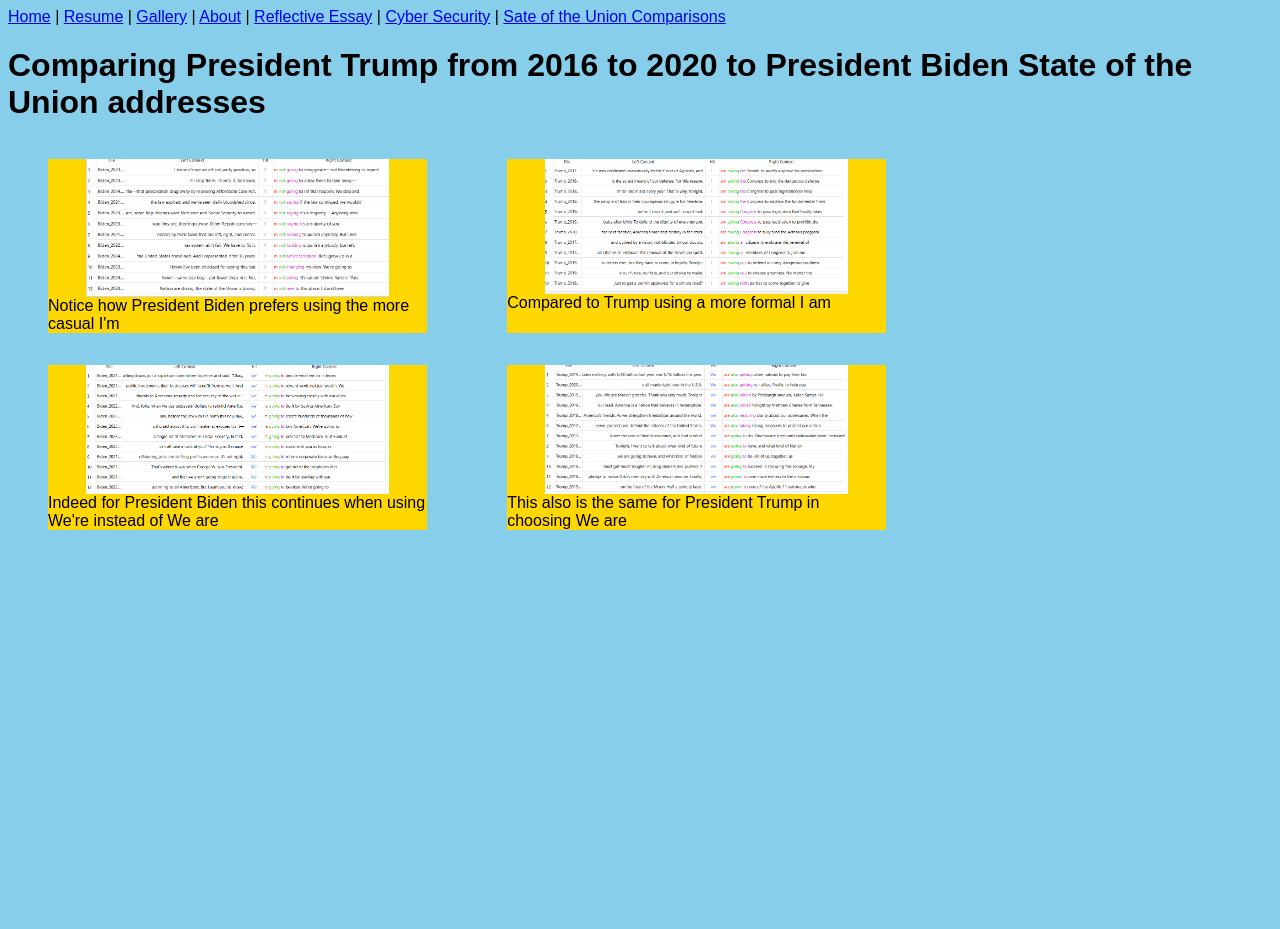
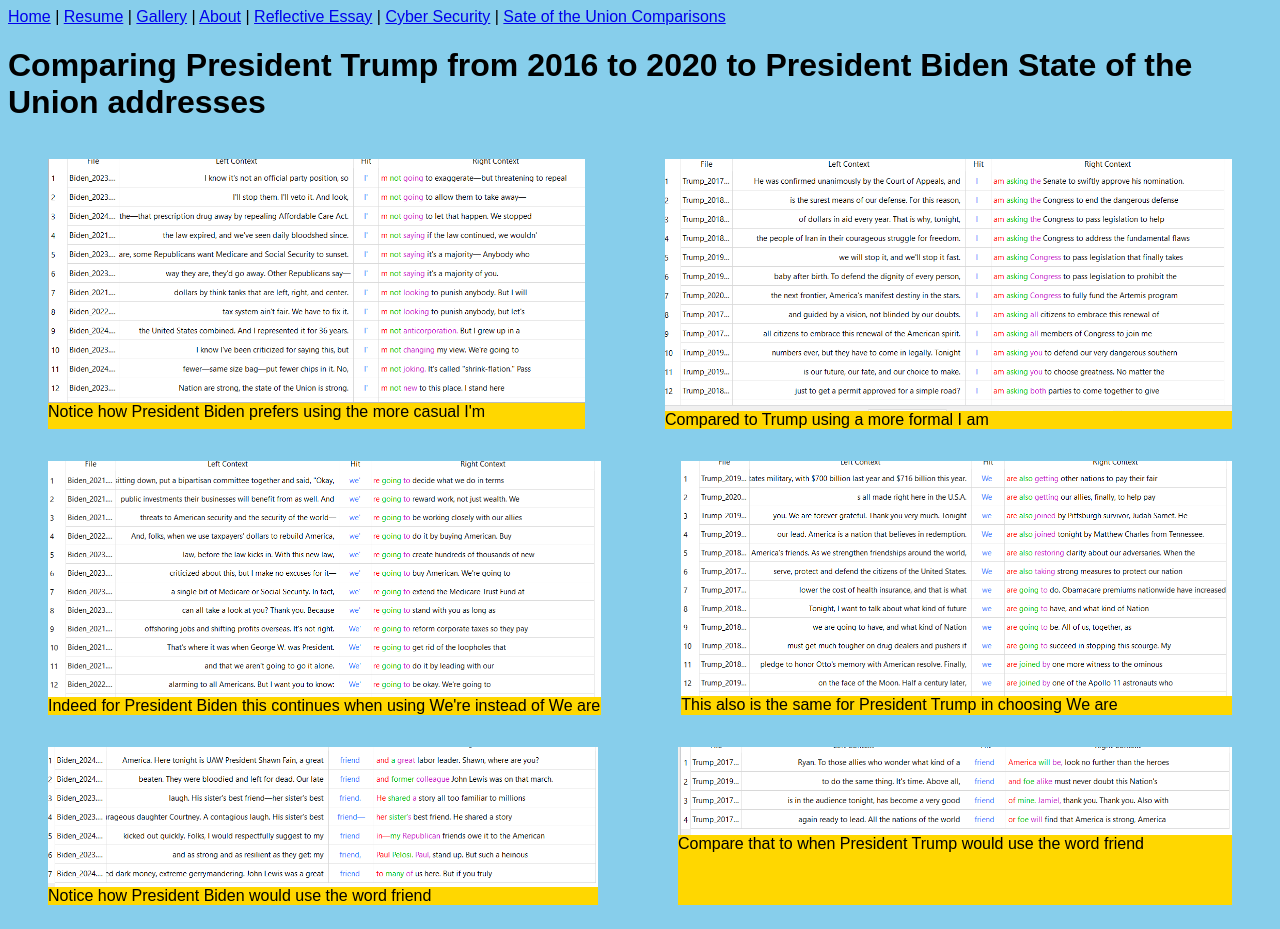
Before and after one commit to ACPSU/portfolio, a plain HTML site: page docs/sou_compare.html in a window 1280 px wide. Before the commit the page ends 800 px from the top, so only its background shows below. Drawn offline with Linux system fonts and the light colour scheme.

Commit message:
fixed the small image issue

```diff
--- a/docs/sou_compare.html
+++ b/docs/sou_compare.html
@@ -33,6 +33,15 @@
                 <figcaption>This also is the same for President Trump in choosing We are</figcaption>
             </figure>
         </div>
-
+        <div class="flex">
+            <figure>
+                <img src="images/Biden_friend.png" alt="President Biden Using the word Friend" class="center"/>
+                <figcaption>Notice how President Biden would use the word friend</figcaption>
+            </figure>
+            <figure>
+                <img src="images/Trump_friend.png" alt="President Trump Using the word Friend" class="center"/>
+                <figcaption>Compare that to when President Trump would use the word friend</figcaption>
+            </figure>
+        </div>
     </body>
 </html>
--- a/docs/style.css
+++ b/docs/style.css
@@ -2,8 +2,7 @@ body {
     background-color:skyblue
     ;font-family:arial, helvetica, sans-serif, monospace
 }
-Figure{
-    width: 30%;
+figure{
     background: /*#FFD700*/gold
 }
 .rotate{
@@ -20,6 +19,7 @@ img{
     display:block;
     margin-left:auto;
     margin-right:auto;
+    width:100%
 }
 div.flex{
    display:flex;
```
Also changed, not shown: docs/images/Biden_friend.png (added), docs/images/Trump_friend.png (added).
